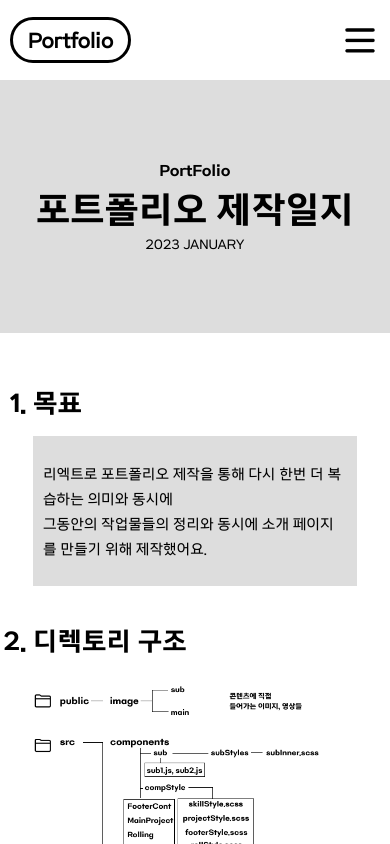
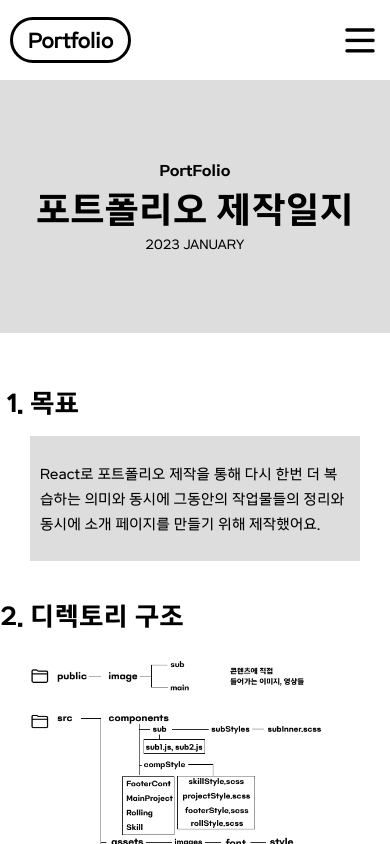
Before and after one commit to ThioKDG/ThioKDGportfolio, a React (Create React App) app: page /sub1 in a window 390 px wide. Shown: the top 844 px of the page. Built offline with nearby package versions, Linux system fonts and the light colour scheme.

Commit message:
0209 서브페이지 반응형 css 수정

```diff
--- a/src/components/sub/Sub1.js
+++ b/src/components/sub/Sub1.js
@@ -32,8 +32,8 @@
                                     목표
                                     <div className='textBox'>
                                         <p className='Question'>
-                                        리엑트로 포트폴리오 제작을 통해 다시 한번 더 복습하는 의미와 동시에
-                                        <span className='dBlock'>그동안의 작업물들의 정리와 동시에 소개 페이지를 만들기 위해 제작했어요.</span>
+                                        React로 포트폴리오 제작을 통해 다시 한번 더 복습하는 의미와 동시에
+                                        <span className='mobileInline'> 그동안의 작업물들의 정리와 동시에 소개 페이지를 만들기 위해 제작했어요.</span>
                                         </p>
                                     </div>
                                 </li>
--- a/src/components/sub/subStyles/subInner.scss
+++ b/src/components/sub/subStyles/subInner.scss
@@ -82,6 +82,9 @@
                         padding:30px 20px;
                         background-color: #ddd;
                         line-height:1.8;
+                        .mobileInline{
+                           display:block;
+                        }
                         .questionList{
                            dt{
                               background:url('../../../asset/images/q-solid.svg') no-repeat 0% 50% / 3%;
--- a/src/layout/Top.js
+++ b/src/layout/Top.js
@@ -12,9 +12,9 @@
         className="topVideo"
         src={path + `/image/main/walk.mp4`}
         muted
-        autoPlay="ture"
-        playsinline
+        autoPlay
         loop
+        playsInline
       ></video>
     </section>
   );
--- a/src/layout/layStyles/layMobile.scss
+++ b/src/layout/layStyles/layMobile.scss
@@ -272,16 +272,20 @@
             .Wrapper{
                width:100%;
                max-width: fit-content;
+               padding: 0 30px;
                .contInner{
                   .QAlist{
-                     padding:0 33px;
                      li{
                         font-size:25px;
                         .textBox{
                            .Question{
                               font-size:14px;
                               padding:25px 10px;
+                              .mobileInline{
+                                 display:inline;
+                              }
                               &.mobileExpend{
+                                 margin-bottom:100px;
                                  img{
                                     transform:scale(1.25);
                                  }
```
Also changed, not shown: 1 other file (tests, documents, lock files or other folders).
